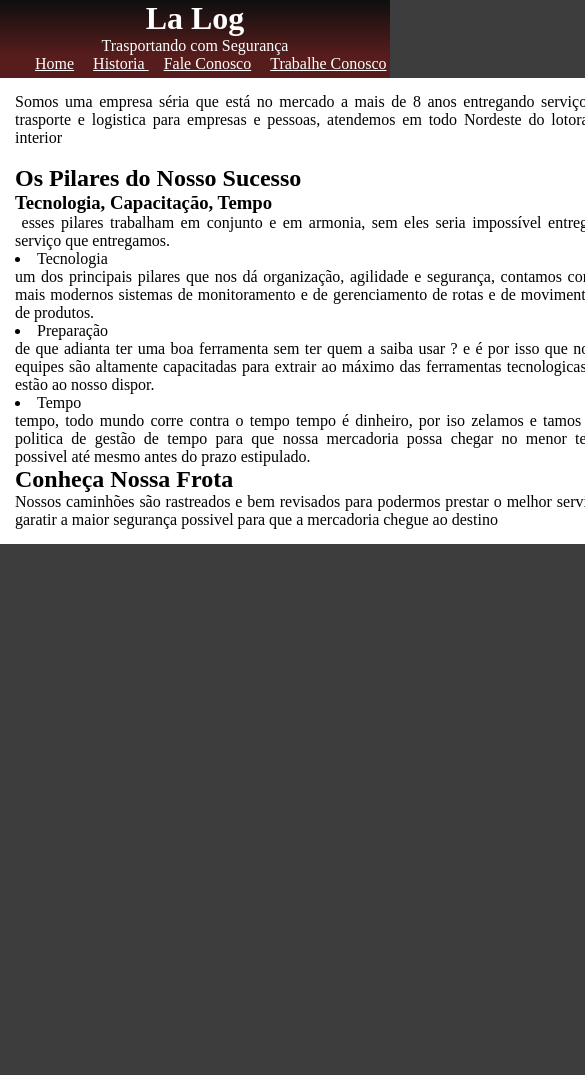
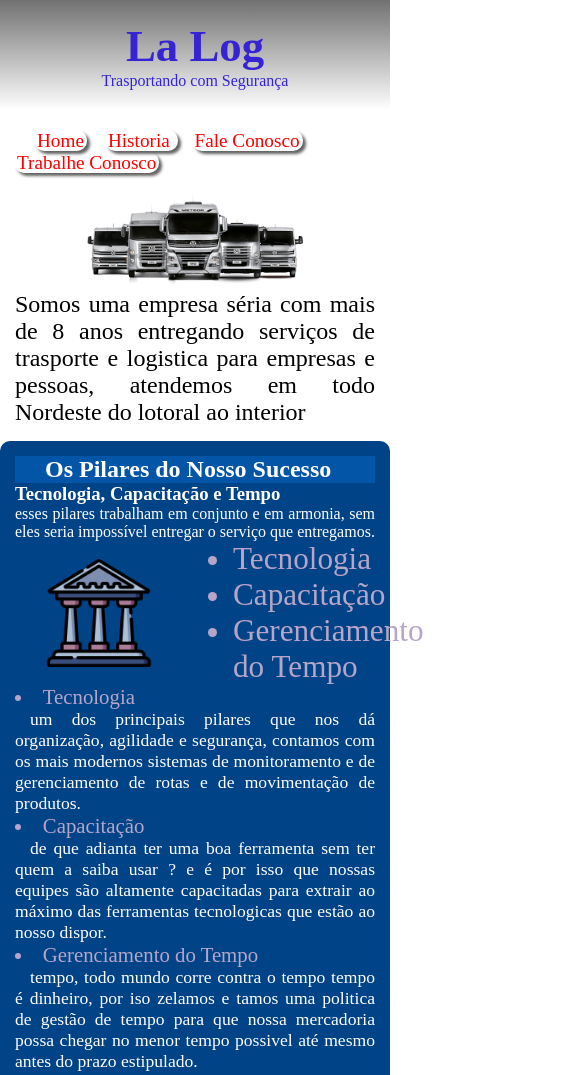
Before and after one commit to daniloprogramador93/projeto-trasportadora, a plain HTML site: page index.html in a window 390 px wide. Shown: the top 1075 px of the page, 585 px wide, since content can reach past the window. Before the commit the page ends 844 px from the top, so only its background shows below. Drawn offline with Linux system fonts and the light colour scheme.

Commit message:
imagens e responsividade

```diff
--- a/index.html
+++ b/index.html
@@ -11,6 +11,7 @@
     <header>
         <h1>La Log</h1>
         <p>Trasportando com Segurança</p>
+
     </header>
     <nav>
         <a href="#">Home</a>
@@ -18,31 +19,43 @@
         <a href="#">Fale Conosco</a>
         <a href="#">Trabalhe Conosco</a>
     </nav>
+        <article id="bloco1">
+            <div id="img1">
+                 <img src="caminhoes2.png" alt="imagem de caminhoes">
+            </div>
+                <p>Somos uma empresa séria com mais de 8 anos entregando serviços de trasporte e logistica para empresas e pessoas, atendemos em todo Nordeste do lotoral ao interior </p>
+        </article>
     <main>
         <article>
-            <p>Somos uma empresa séria que está no mercado a mais de 8 anos entregando serviços de trasporte e logistica para empresas e pessoas, atendemos em todo Nordeste do lotoral ao interior </p>
-            <img src="" alt="">
-        </article>
-        <article>
             <h2>Os Pilares do Nosso Sucesso  </h2>
-            <h3>Tecnologia, Capacitação, Tempo</h3>
-            <img src="" alt=""> <!--foto de um tripe(segurança, conhecimento, tecnologia)-->
+            <h3>Tecnologia, Capacitação e Tempo</h3>
             esses pilares trabalham em conjunto e em armonia, sem eles seria impossível entregar o serviço que entregamos.
+            <div id="caixa">
+                <img src="coluna.png" alt="colunagrega" id="img2">
+
+                <ul >
+                    <li>Tecnologia</li>
+                    <li>Capacitação</li>
+                    <li>Gerenciamento do Tempo</li>
+                </ol>
+
+            </div>
             <li>Tecnologia</li>
             <p>um dos principais pilares que nos dá organização, agilidade e segurança, contamos com os mais modernos sistemas de monitoramento e de gerenciamento de rotas e de movimentação de produtos. </p>
-            <li>Preparação</li>
+            <li>Capacitação</li>
             <p>de que adianta ter uma boa ferramenta sem ter quem a saiba usar ? e é por isso que nossas equipes são altamente capacitadas para extrair ao máximo das ferramentas tecnologicas que estão ao nosso dispor.</p>
-            <li>Tempo</li>
+            <li>Gerenciamento do Tempo</li>
             <p>tempo, todo mundo corre contra o tempo tempo é dinheiro, por iso zelamos e tamos uma politica de gestão de tempo para que nossa mercadoria possa chegar no menor tempo possivel até mesmo antes do prazo estipulado.</p>
+
         </article>
-        <article>
+
+    </main>
+        <article id="final">
             <h2>Conheça Nossa Frota </h2>
             <p>Nossos caminhões são rastreados e bem revisados para podermos prestar o melhor serviço e garatir a maior segurança possivel para que a mercadoria chegue ao destino </p>
         </article>
-
-    </main>
     <footer>
-
+        Site desenvolvido por &COPY; Danilo Sá
     </footer>
 </body>
 </html>
--- a/style.css
+++ b/style.css
@@ -3,35 +3,105 @@
     padding: 0px;
 }
 body{
-    background-color: rgba(0, 0, 0, 0.76);
+    background-color: white;
 }
 header{
-    background-image: linear-gradient(to bottom,rgba(0, 0, 0, 0.76),rgba(87, 28, 28));
+    background-image: linear-gradient(to bottom,rgba(0, 0, 0, 0.555),white);
     text-align: center;
-    color: white;
+    color: rgb(53, 35, 212);
+    padding-top: 30px;
+    padding: 20px;
 
 }
-nav{
-    background-color: rgba(87, 28, 28);
-    color: aliceblue;
-    text-indent: 20px;
-    padding-bottom: 5px;
+header h1{
+    font-size: 2.8em;
 }
-nav a{
-    color: white;
-    padding-left: 15px;
-
-
-}
-main{
-    background-color: white;
-
-    padding-top: 20px;
-    width: 600px;
+#bloco1{
+    color: black;
+    min-width: 280px;
+    max-width: 700px;
+    font-size: 1.5em;
     margin: auto;
     padding: 15px;
     text-align: justify;
 }
+img{
+    width: 100%;
+}
+#img1{
+    display: block;
+    width: 60%;
+    margin: auto;
+}
+#caixa{
+    display: flex;
+    align-items: center;
+}
+#img2{
+    width: 30%;
+    margin: left;
+    padding-left: 30px;
+}
+ul{
+   padding-left: 80px;
+   font-size: 1.5em;
+}
+li{
+    font-size: 1.3em;
+    color: rgb(182, 165, 201);
+}
+nav{
+    background-color: white;
+    color: red;
+    text-indent: 20px;
+    padding-top: 20px;
+    padding-bottom: 5px;
+}
+nav a{
+    color: red;
+    font-size: 1.2em;
+    margin-left: 14px;
+    padding-left: 3px;
+    padding-right: 3px;
+    text-decoration: none;
+    box-shadow: 3px 3px 3px rgba(0, 0, 0, 0.616);
+    border-radius: 10px;
+}
+main{
+    background-color: #004386;
+    color: white;
+    border-radius: 10px 10px 10px 10px;
+    padding-top: 20px;
+    min-width: 280px;
+    max-width: 700px;
+    margin: auto;
+    padding: 15px;
+    text-align: justify;
+}
+main h2{
+    text-indent: 30px;
+    background-color:#0355a7 ;
+}
 main p{
-
+    font-size: 1.1em;
+    text-indent: 15px;
 }
+#final{
+    background-color: #004386;
+    color: white;
+    border-radius: 10px 10px 10px 10px;
+    padding-top: 20px;
+    min-width: 280px;
+    max-width: 700px;
+    margin: auto;
+    padding: 15px;
+    text-align: justify;
+    margin-top: 10px;
+}
+footer{
+    background-image: linear-gradient(to bottom,white, rgba(0, 0, 0, 0.664));
+    padding-top: 20px;
+    padding-bottom: 20px;
+    text-align: center;
+    font-size: 1.3em;
+}
```
Also changed, not shown: caminhoes2.png (added), coluna-pq.png (added), coluna.png (added).
